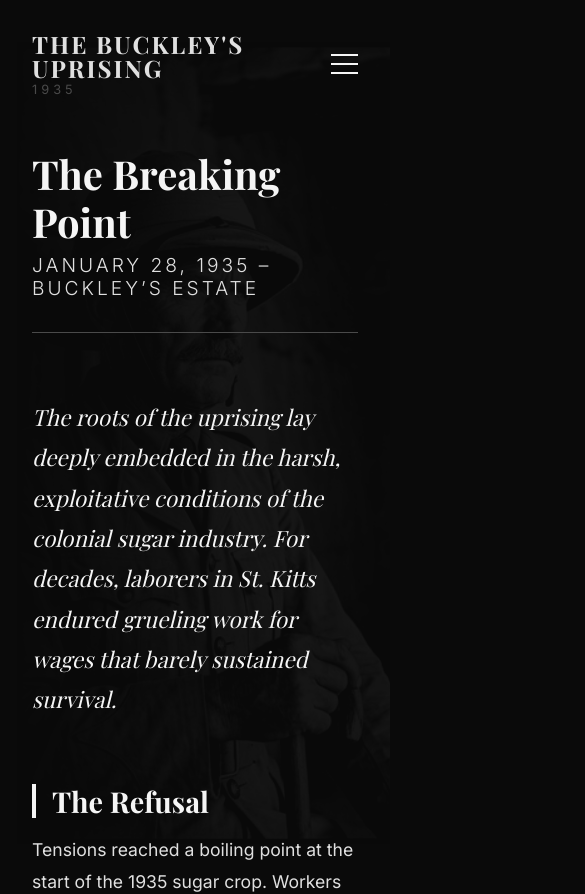
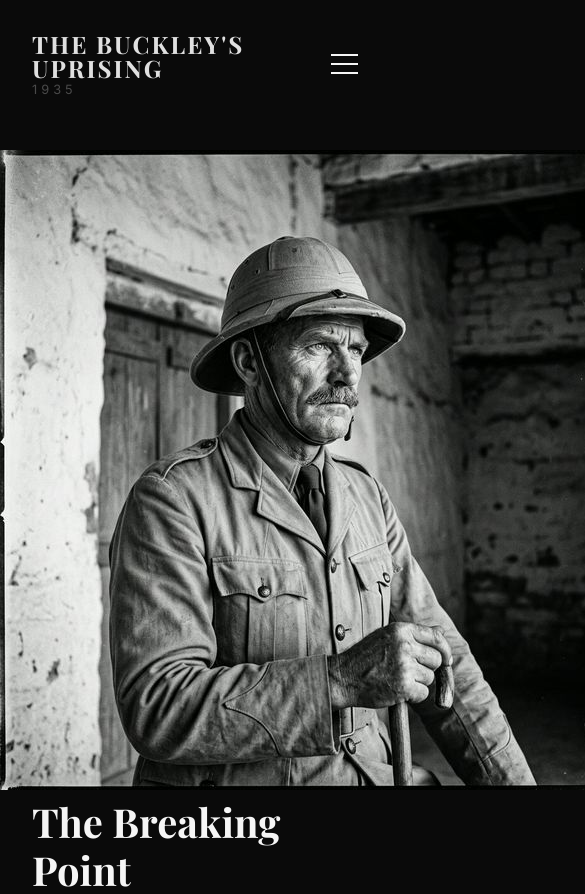
Before and after one commit to gregorybowrin/the-buckleys-uprising, a React (Vite) app: page /the-event in a window 390 px wide. Shown: the top 894 px of the page, 585 px wide, since content can reach past the window. Built offline with nearby package versions, Linux system fonts and the light colour scheme; a web font is replaced by a local one.

Commit message:
feat: replace event background antagonist portrait with protesting workers

```diff
--- a/src/index.css
+++ b/src/index.css
@@ -801,7 +801,7 @@
 }
 
 /* --- Event Page Specifics --- */
-.event-bg-manager {
+.event-bg-workers {
   position: fixed;
   right: 0;
   top: 5vh;
@@ -818,7 +818,7 @@
 }
 
 @media (max-width: 950px) {
-  .event-bg-manager {
+  .event-bg-workers {
     opacity: 0.05;
     width: 100vw;
   }
```
Also changed, not shown: public/event_bg_workers.png (added).
